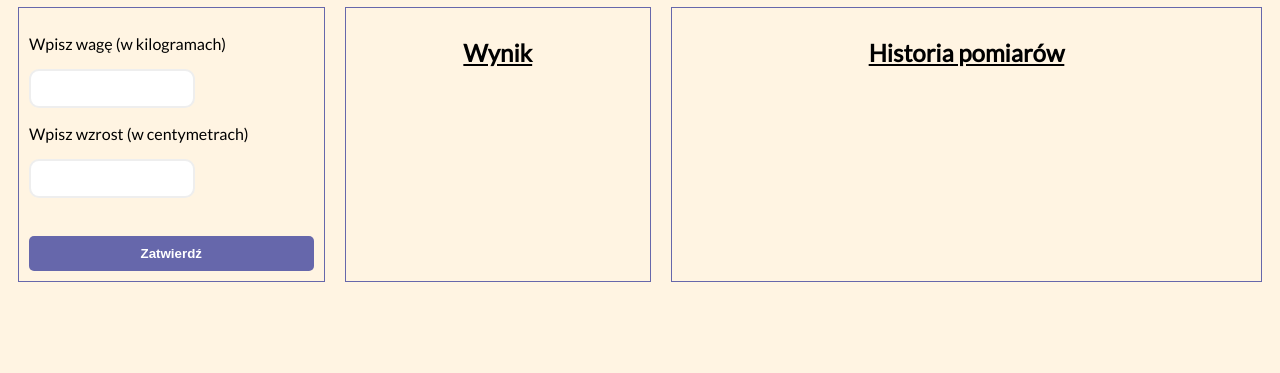
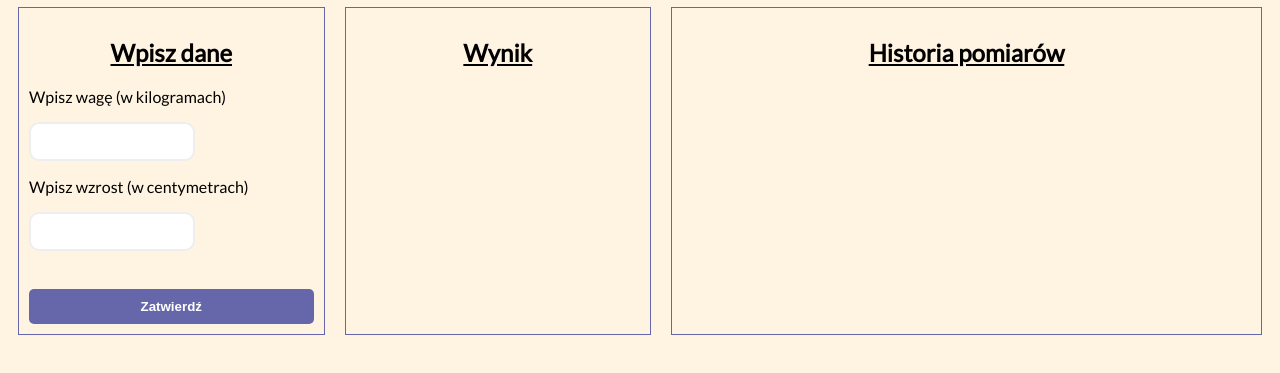
Before and after one commit to AkuninFowl/KalkulatorBMI_MK, a plain HTML site: page index.html in a window 1280 px wide. Shown: the part 179-552 px from the top of the page. Drawn offline with Linux system fonts and the light colour scheme.

Commit message:
Update index.html

```diff
--- a/index.html
+++ b/index.html
@@ -89,6 +89,7 @@
     <div class="moduly" >
 
         <div class="modul1">
+            <h2 class = "naglowkiSekcji">Wpisz dane</h2>
             <p>Wpisz wagę (w kilogramach)</p>
             <form action="Waga" class="wagaForm">
                 <input type="number" name="wagaBMI" class="waga upiekszeniePol">
@@ -143,7 +144,7 @@
 
     //umieszczenie wagi w module wyników
     function getWynikWagi() {
-        document.querySelector(".wpisanaWaga").innerHTML ="Twoja waga:</br>" + getWaga() + " kg ";
+        document.querySelector(".wpisanaWaga").innerHTML ="Twoja waga:</br>" + getWaga() + " kg";
     }
 
     //pobranie wzrostu wpisanego przez użytkownika
@@ -154,7 +155,7 @@
 
     //umieszczenie wzrostu w module wyników
     function getWynikWzrost() {
-        document.querySelector(".wpisanyWzrost").innerHTML = "Twój wzrost:</br>" + getWzrost()  + " cm ";
+        document.querySelector(".wpisanyWzrost").innerHTML = "Twój wzrost:</br>" + getWzrost()  + " cm";
         }
 
     //porównanie wyników BMI i wyświetlenie komunikatu o zmianie lub jej braku
```
